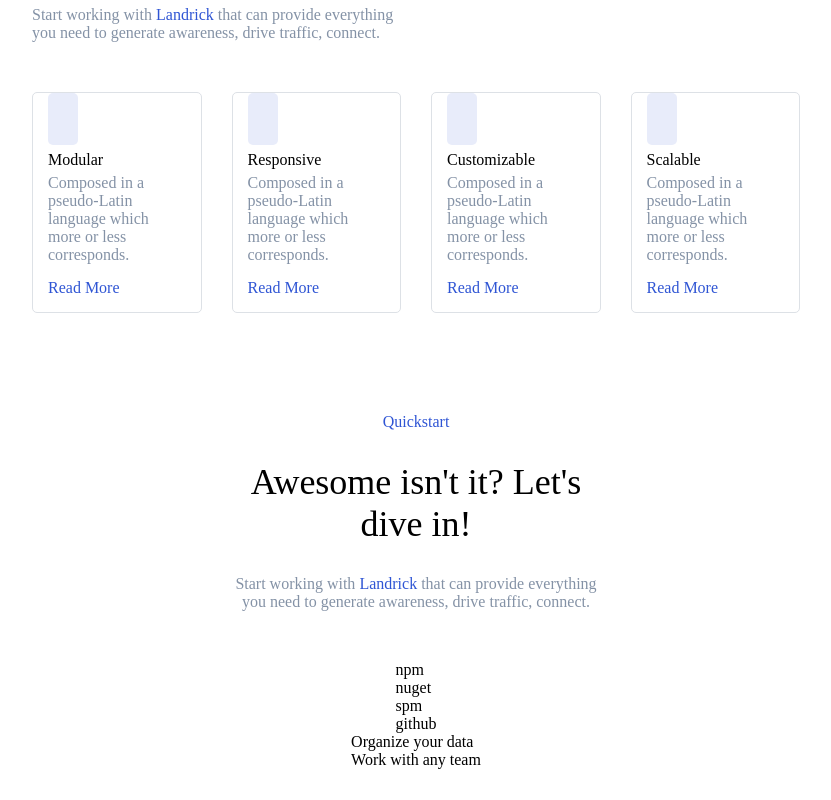
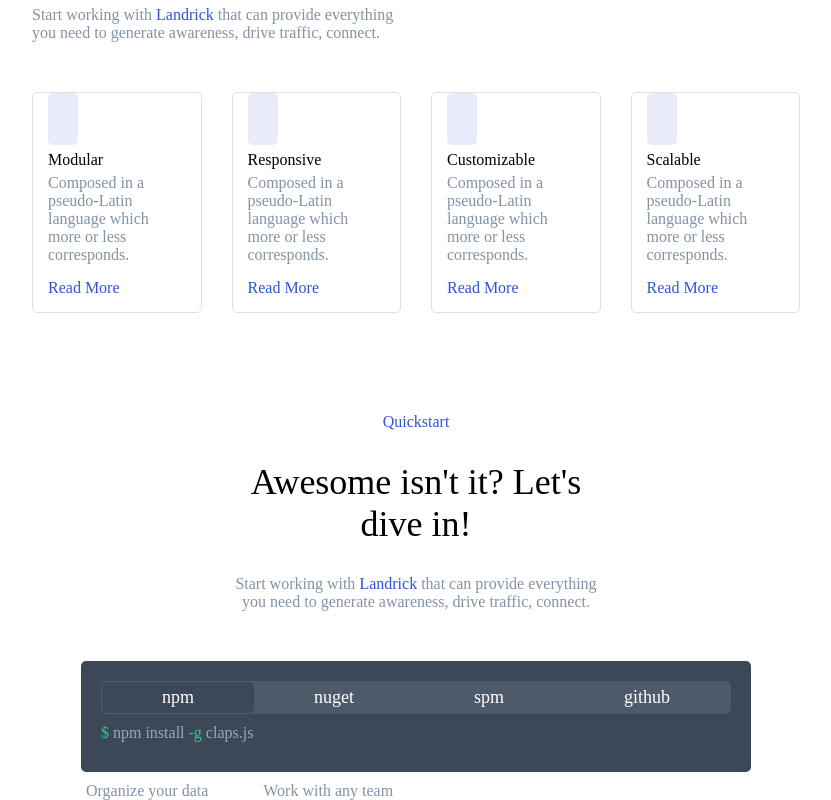
Before and after one commit to AlbertoCiuf/proj-html-vuejs, a Vue app: page / in a window 1280 px wide. Shown: the part 1007-1807 px from the top of the page, without its empty margins (224-1055 px from the left). Before the commit the page ends 1776 px from the top, so only its background shows below. Built offline with nearby package versions, Linux system fonts and the light colour scheme; a small style sheet from the web is missing; the HTML template or start-up script is replaced by a standard one.

Commit message:
section Quickstart done

```diff
--- a/src/assets/style/vars.scss
+++ b/src/assets/style/vars.scss
@@ -3,3 +3,5 @@ $active-link-color: #2F55D4;
 $menu-light-bg: #E8ECFA;
 $menu-dark-bg: #2F55D4;
 $light-text-color: #8492A6;
+$blueish-dark-bg: #3C4858;
+$dark-grey-bg: #4E5A69;
--- a/src/components/Main.vue
+++ b/src/components/Main.vue
@@ -25,6 +25,7 @@
           </h2>
           <p>Start working with <span class="blue">Landrick</span> that can provide everything you need to generate awareness, drive traffic, connect.</p>
         </div>
+        <div class="graph-wrapper">
           <div class="qs-graph">
             <ul>
               <li>npm</li>
@@ -32,13 +33,16 @@
               <li>spm</li>
               <li>github</li>
             </ul>
-          <div class="graph-cmd"></div>
+            <div class="graph-cmd">
+              <p><span class="green">$</span> npm install <span class="green">-g</span> claps.js</p>
+            </div>
           </div>
           <div class="perks">
             <ul>
-            <li>Organize your data</li>
-            <li>Work with any team</li>
+              <li><i class="far fa-check-circle"></i>Organize your data</li>
+              <li><i class="far fa-check-circle"></i>Work with any team</li>
             </ul>
+          </div>
         </div>
       </section>
       <!-- sect build tools -->
@@ -121,6 +125,48 @@ export default {
           padding-bottom: 50px;
         }
       }
+      .qs-graph {
+        background-color: $blueish-dark-bg;
+        padding: 20px;
+        border-radius: 5px;
+        ul {
+          display: flex;
+          background-color: $dark-grey-bg;
+          border: 1px solid $dark-grey-bg;
+          border-radius: 5px;
+          li {
+            padding: 5px 60px;
+            color: #fff;
+            font-size: 18px;
+            &:first-child {
+              background-color: $blueish-dark-bg;
+              border-radius: 5px;
+            }
+          }
+        }
+        .graph-cmd {
+          p {
+            color: lighten($dark-grey-bg, 30);
+            padding: 10px 0;
+            span.green {
+              color: #2ECA8B;
+            }
+          }
+        }
+      }
+      .perks {
+        ul  {
+          display: flex;
+          li {
+            padding: 10px 50px 0 0;
+            color: $light-text-color;
+            i {
+              padding-right: 5px;
+              color: #2ECA8B;
+            }
+          }
+        }
+      }
     }
   }
 </style>
```
Lines whose indentation alone changed are shown as unchanged.
